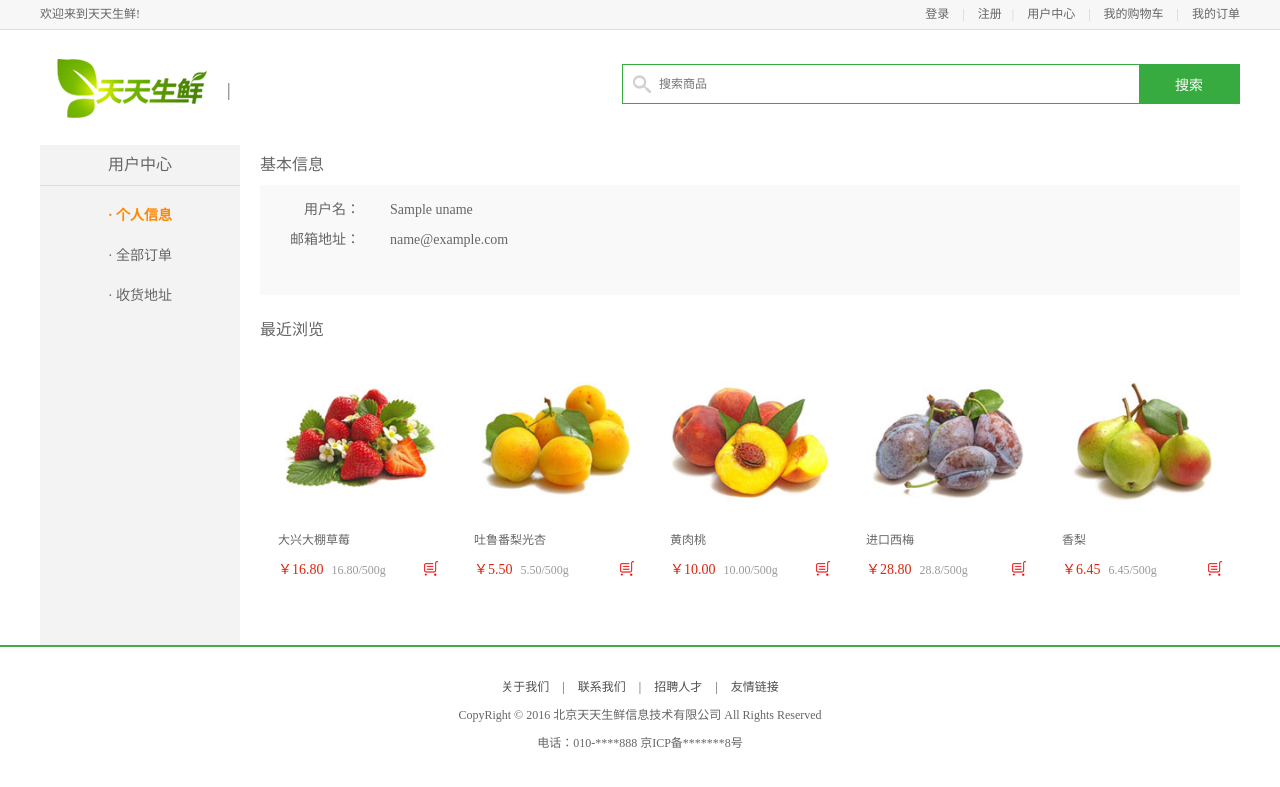
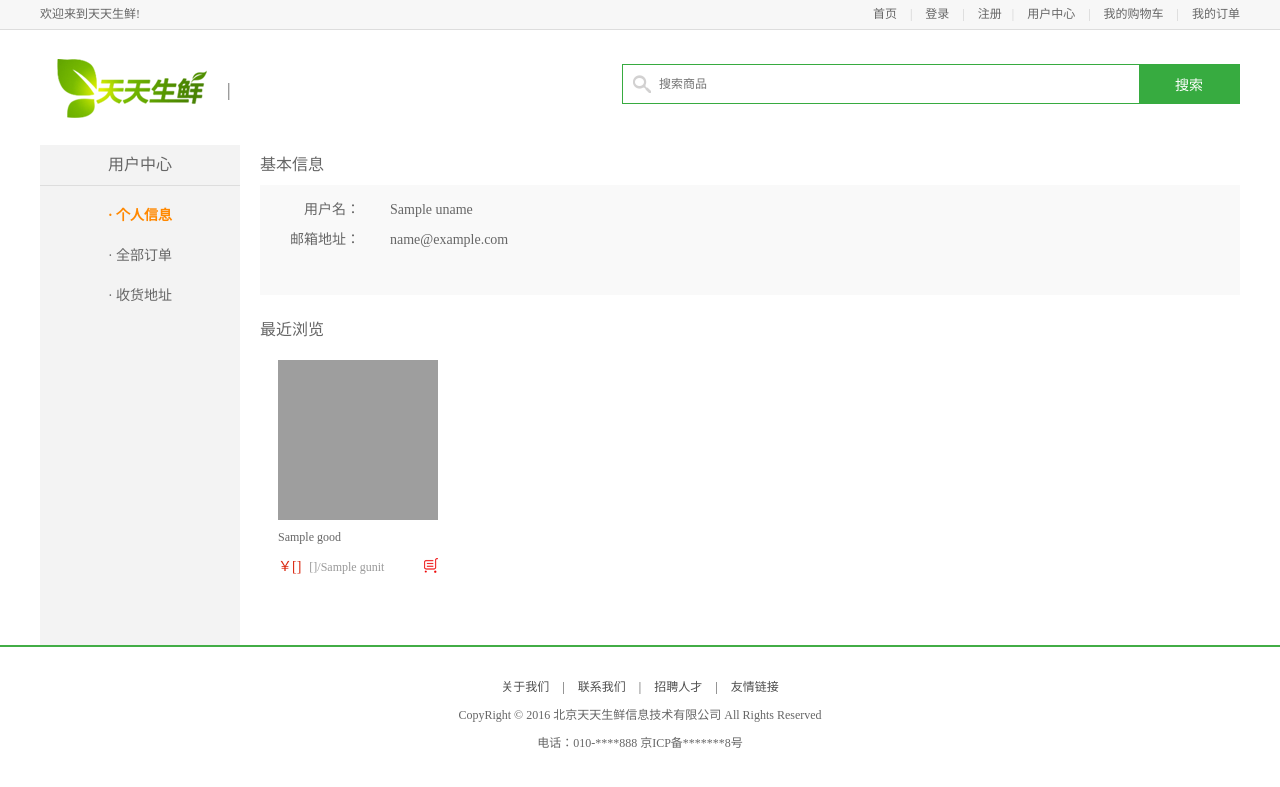
Before and after one commit to zhangzhx08/django, a Django app: template daily_fresh/templates/df_user/user_center_info.html in a window 1280 px wide. Shown: the top 787 px of the page. Run offline with Django 3.2, Linux system fonts and the light colour scheme; the template is opened without the code that fills it: most values are stand-ins (such as "Sample title", 1, 10 or a date in 2020); grey boxes are pictures that could not be loaded.

Commit message:
登录验证、退出、最近浏览、更新商品列表页排序按钮

```diff
--- a/daily_fresh/df_goods/urls.py
+++ b/daily_fresh/df_goods/urls.py
@@ -5,6 +5,6 @@ from . import views
 
 urlpatterns = [
     url(r'^index/$', views.index, name='index'),
-    url(r'^list/(\d+)/(\d+)/$', views.list, name='list'),
+    url(r'^list/(\d+)/(\w+)/(\d+)/$', views.list, name='list'),
     url(r'^detail/(\d+)/$', views.detail, name='detail'),
 ]
--- a/daily_fresh/df_user/urls.py
+++ b/daily_fresh/df_user/urls.py
@@ -10,6 +10,7 @@ urlpatterns = [
     url(r'^register_handle/$', views.register_handle, name='register_handle'),
     url(r'^login/$', views.login, name='login'),
     url(r'^login_haddle/$', views.login_handle, name='login_haddle'),
+    url(r'^logout/$', views.logout, name='logout'),
     url(r'^user_center_info/$', views.user_center_info, name='user_center_info'),
     url(r'^user_center_order/$', views.user_center_order, name='user_center_order'),
     url(r'^user_center_site/$', views.user_center_site, name='user_center_site'),
--- a/daily_fresh/static/daily_fresh/css/main.css
+++ b/daily_fresh/static/daily_fresh/css/main.css
@@ -17,11 +17,11 @@ html,body{height:100%}
 	line-height:29px;
 }
 
-.login_info{
-	display:none;
-}
+/*.login_info{*/
+	/*display:none;*/
+/*}*/
 
-.login_info em{color:#ff8800}
+/*.login_info em{color:#ff8800}*/
 
 .login_btn a,.user_link a{
 	color:#666;
@@ -30,6 +30,9 @@ html,body{height:100%}
 .login_btn a:hover,.user_link a:hover{
 	color:#ff8800;
 }
+
+/*新增css*/
+.login_btn em{color:#ff8800}
 
 .login_btn span,.user_link span{
 	color:#cecece;
--- a/daily_fresh/static/daily_fresh/js/register.js
+++ b/daily_fresh/static/daily_fresh/js/register.js
@@ -47,7 +47,7 @@ $(function(){
 		}
 		else
 		{
-			$('#user_name').next().hide()
+			$('#user_name').next().hide();
             $.get('/df_user/register_exist/?regi_name='+$('#user_name').val(),function (data) {
 				if(data.count==1) {
                     $('#user_name').next().html('用户名已存在！').show();
--- a/daily_fresh/templates/df_goods/detail.html
+++ b/daily_fresh/templates/df_goods/detail.html
@@ -62,10 +62,10 @@
 				<h1>全部商品分类</h1>
 				<span></span>
 				<ul class="subnav">
-                    {% for item in categorys %}
+                    {% for category in categorys %}
                         <li>
-                            <a href="{% url 'df_goods:list' item.pk 1 %}" class="{{ item.cclass }}">
-                                {{ item.ctitle }}
+                            <a href="{% url 'df_goods:list' category.pk 'default' 1 %}" class="{{ category.cclass }}">
+                                {{ category.ctitle }}
                             </a>
                         </li>
                     {% endfor %}
--- a/daily_fresh/templates/df_user/base_top.html
+++ b/daily_fresh/templates/df_user/base_top.html
@@ -6,13 +6,18 @@
 		<div class="header">
 			<div class="welcome fl">欢迎来到天天生鲜!</div>
 			<div class="fr">
-				<div class="login_info fl">
-					欢迎您：<em>张 山</em>
-				</div>
 				<div class="login_btn fl">
-					<a href="{% url 'df_user:login' %}">登录</a>
-					<span>|</span>
-					<a href="{% url 'df_user:register' %}">注册</a>
+                    <a href="{% url 'df_goods:index' %}">首页</a>
+                    <span>|</span>
+                    {% if request.session.uname|default:'' == '' %}
+                        <a href="{% url 'df_user:login' %}">登录</a>
+                        <span>|</span>
+                        <a href="{% url 'df_user:register' %}">注册</a>
+                    {% else %}
+                        欢迎您：<em>{{ request.session.uname }}</em>
+                        <span>|</span>
+                        <a href="{% url 'df_user:logout' %}">退出</a>
+                    {% endif %}
 				</div>
 				<div class="user_link fl">
 					<span>|</span>
--- a/daily_fresh/templates/df_user/login.html
+++ b/daily_fresh/templates/df_user/login.html
@@ -29,7 +29,7 @@
 {% block body %}
 
 	<div class="login_top clearfix">
-		<a href="index.html" class="login_logo"><img src="/static/daily_fresh/images/logo02.png"></a>
+		<a href="{% url 'df_goods:index' %}" class="login_logo"><img src="/static/daily_fresh/images/logo02.png"></a>
 	</div>
 
 	<div class="login_form_bg">
--- a/daily_fresh/templates/df_user/user_center_info.html
+++ b/daily_fresh/templates/df_user/user_center_info.html
@@ -30,55 +30,19 @@
             <h3 class="common_title2">最近浏览</h3>
                 <div class="has_view_list">
                 <ul class="goods_type_list clearfix">
-                    <li>
-                        <a href="detail.html"><img src="/static/daily_fresh/images/goods/goods003.jpg"></a>
-                        <h4><a href="detail.html">大兴大棚草莓</a></h4>
-                        <div class="operate">
-                            <span class="prize">￥16.80</span>
-                            <span class="unit">16.80/500g</span>
-                            <a href="#" class="add_goods" title="加入购物车"></a>
-                        </div>
-                    </li>
 
-                    <li>
-                        <a href="#"><img src="/static/daily_fresh/images/goods/goods004.jpg"></a>
-                        <h4><a href="#">吐鲁番梨光杏</a></h4>
-                        <div class="operate">
-                            <span class="prize">￥5.50</span>
-                            <span class="unit">5.50/500g</span>
-                            <a href="#" class="add_goods" title="加入购物车"></a>
-                        </div>
-                    </li>
+                    {% for goods in goods_list %}
+                        <li>
+                            <a href="{% url 'df_goods:detail' goods.pk %}"><img src="/static/media/{{ goods.gpic }}"></a>
+                            <h4><a href="{% url 'df_goods:detail' goods.pk %}">{{ goods.gtitle }}</a></h4>
+                            <div class="operate">
+                                <span class="prize">￥{{ goods.gprice }}</span>
+                                <span class="unit">{{ goods.gprice }}/{{ goods.gunit }}</span>
+                                <a href="#" class="add_goods" title="加入购物车"></a>
+                            </div>
+                        </li>
+                    {% endfor %}
 
-                    <li>
-                        <a href="#"><img src="/static/daily_fresh/images/goods/goods005.jpg"></a>
-                        <h4><a href="#">黄肉桃</a></h4>
-                        <div class="operate">
-                            <span class="prize">￥10.00</span>
-                            <span class="unit">10.00/500g</span>
-                            <a href="#" class="add_goods" title="加入购物车"></a>
-                        </div>
-                    </li>
-
-                    <li>
-                        <a href="#"><img src="/static/daily_fresh/images/goods/goods006.jpg"></a>
-                        <h4><a href="#">进口西梅</a></h4>
-                        <div class="operate">
-                            <span class="prize">￥28.80</span>
-                            <span class="unit">28.8/500g</span>
-                            <a href="#" class="add_goods" title="加入购物车"></a>
-                        </div>
-                    </li>
-
-                    <li>
-                        <a href="#"><img src="/static/daily_fresh/images/goods/goods007.jpg"></a>
-                        <h4><a href="#">香梨</a></h4>
-                        <div class="operate">
-                            <span class="prize">￥6.45</span>
-                            <span class="unit">6.45/500g</span>
-                            <a href="#" class="add_goods" title="加入购物车"></a>
-                        </div>
-                    </li>
                 </ul>
             </div>
         </div>
```
Also changed, not shown: daily_fresh/df_goods/views.py (+50 -6 lines), daily_fresh/df_user/views.py (+40 -5 lines), daily_fresh/templates/df_goods/index.html (+11 -5 lines), daily_fresh/templates/df_goods/list.html (+36 -8 lines).
